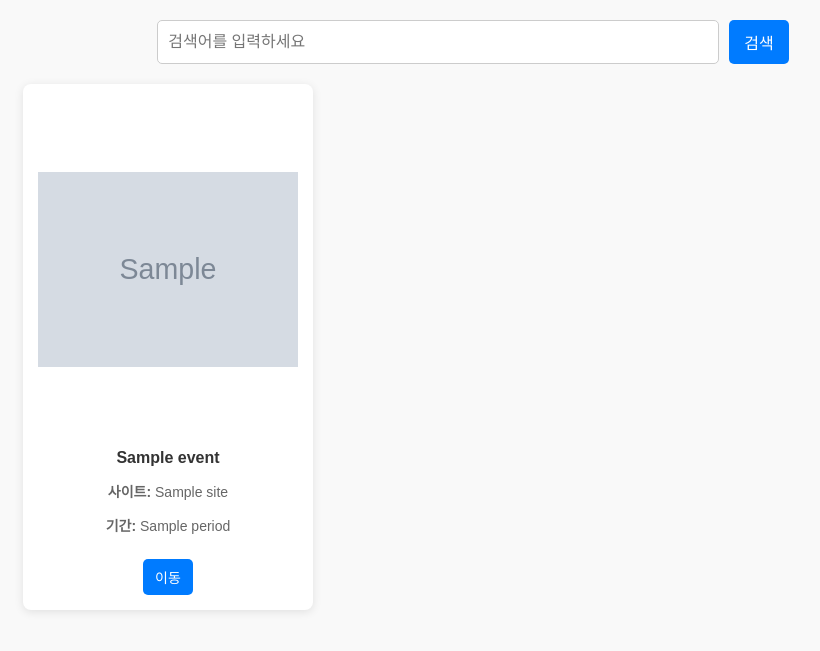
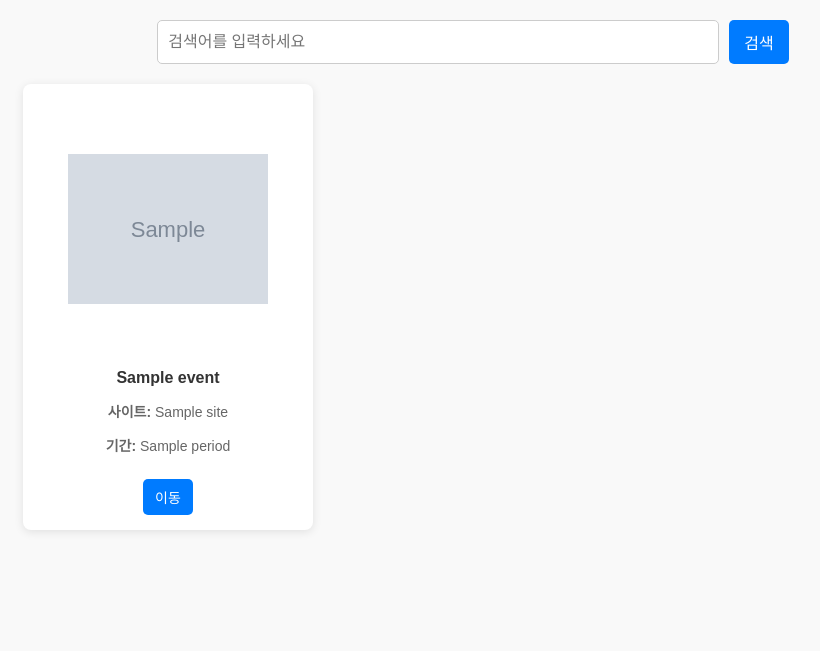
Before and after one commit to dantae923/bookevent-crawling, a Flask app: template templates/index.html in a window 1280 px wide. Shown: the part 60-711 px from the top of the page, without its empty margins (167-987 px from the left). Run offline with Flask 3, Linux system fonts and the light colour scheme; the template is opened without the code that fills it: most values are stand-ins (such as "Sample title", 1, 10 or a date in 2020); grey boxes marked "Sample" are stand-in pictures.

Commit message:
이미지크기조정+검색버튼 돋보기화화

```diff
--- a/templates/index.html
+++ b/templates/index.html
@@ -83,8 +83,8 @@
         }
         /* ✅ 이미지 크기 고정 + 중앙 정렬 */
         .image-container {
-            width: 260px;
-            height: 340px;
+            width: 200px;
+            height: 260px;
             display: flex;
             align-items: center;
             justify-content: center;
```
